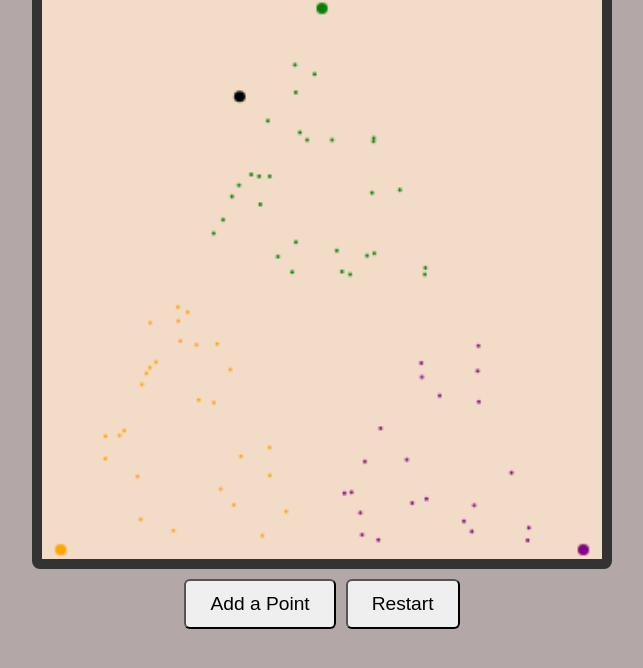
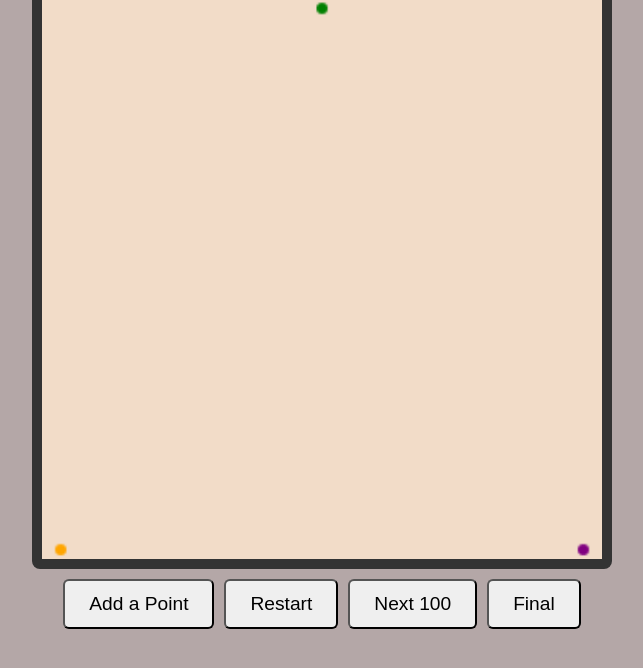
Before and after one commit to jayneen/chaos-game-visualizer, a website with bundled scripts: page src/index.html in a window 1280 px wide. Both pictures are taken after a click on the button "Restart". Shown: the part 68-736 px from the top of the page, without its empty margins (318-961 px from the left). Built offline with nearby package versions, Linux system fonts and the light colour scheme.

Commit message:
added buttons and functionality

```diff
--- a/src/index.html
+++ b/src/index.html
@@ -13,12 +13,13 @@
     <div class="rim">
       <canvas id="canvas"></canvas>
     </div>
-
-    <div class="buttons">
-      <button>Add a Point</button>
-      <button>Restart</button>
+  </div>
+  <div class="buttons">
+      <button id="add">Add a Point</button>
+      <button id="reset">Restart</button>
+      <button id="next100">Next 100</button>
+      <button id="final">Final</button>
     </div>
-  </div>
 
   <script type="module" src="../dist/renderer.js"></script>
 </body>
--- a/src/renderer.ts
+++ b/src/renderer.ts
@@ -1,12 +1,53 @@
+// constants
 // browser renderer
 const canvas = document.getElementById("canvas") as HTMLCanvasElement;
 canvas.width = 300;
 canvas.height = 300;
 const ctx = canvas.getContext("2d");
+
 //global variables of the current point
 let currX = 0;
 let currY = 0;
 
+// buttons
+// clears canvas and redraws the vertices
+const resetBtn = document.getElementById("reset")!;
+resetBtn.addEventListener("click", () => {
+    if (ctx != null) {
+        ctx.clearRect(0, 0, canvas.width, canvas.height);
+        vertexDots();
+    }
+});
+
+// adds a new point to the canvas
+const addBtn = document.getElementById("add")!;
+addBtn.addEventListener("click", () => {
+    if (ctx != null) {
+        placeRandomDot();
+    }
+});
+
+// adds 100 dots to the canvas
+const next100Btn = document.getElementById("next100")!;
+next100Btn.addEventListener("click", () => {
+    if (ctx != null) {
+        for (let i = 0; i < 100; i++) {
+            placeRandomDot();
+        }
+    }
+});
+
+// adds 10,000 dots to the canvas
+const finalBtn = document.getElementById("final")!;
+finalBtn.addEventListener("click", () => {
+    if (ctx != null) {
+        for (let i = 0; i < 10000; i++) {
+            placeRandomDot();
+        }
+    }
+});
+
+// functions
 // draws a dot at given location
 function drawDot(x: number, y: number, radius: number = 3, color: string = "black") {
     currX = x;
@@ -21,21 +62,20 @@ function drawDot(x: number, y: number, radius: number = 3, color: string = "blac
 }
 
 //draws the initial dots
-function vertexDots()
-{
+function vertexDots() {
     if (ctx != null) {
         ctx.beginPath();
-        ctx.arc(150, 5, 3, 0, Math.PI*2);
+        ctx.arc(150, 5, 3, 0, Math.PI * 2);
         ctx.fillStyle = "green";
         ctx.fill();
 
         ctx.beginPath();
-        ctx.arc(10, 295, 3, 0, Math.PI*2);
+        ctx.arc(10, 295, 3, 0, Math.PI * 2);
         ctx.fillStyle = "orange";
         ctx.fill();
 
         ctx.beginPath();
-        ctx.arc(290, 295, 3, 0, Math.PI*2);
+        ctx.arc(290, 295, 3, 0, Math.PI * 2);
         ctx.fillStyle = "purple";
         ctx.fill();
     }
@@ -51,23 +91,20 @@ function randomInRange(min: number, max: number) {
 function placeRandomDot() {
     const temp = Math.floor(Math.random() * 3);
 
-    if(temp == 0)
-    {
+    if (temp == 0) {
         //green
         //x 150, y 5
-        drawDot((currX + 150)/2, (currY + 5)/2, 1, "green")
+        drawDot((currX + 150) / 2, (currY + 5) / 2, 1, "green")
     }
-    else if (temp == 1)
-    {
+    else if (temp == 1) {
         //orange
         //x 10, y 295
-        drawDot((currX + 10)/2, (currY + 295)/2, 1, "orange")
+        drawDot((currX + 10) / 2, (currY + 295) / 2, 1, "orange")
     }
-    else
-    {
+    else {
         //purple
         //x 290, y 295
-        drawDot((currX + 290)/2, (currY + 295)/2, 1, "purple")
+        drawDot((currX + 290) / 2, (currY + 295) / 2, 1, "purple")
     }
 }
 
@@ -75,5 +112,4 @@ function placeRandomDot() {
 
 // script
 vertexDots();
-drawDot(randomInRange(0, canvas.width), randomInRange(0, canvas.height)); // initial dot, will need to add a check after we map a new dot to delete the old dot if it is outside the 3 vertex dots
-setInterval(placeRandomDot, 100); // calls every 10 seconds
+setInterval(placeRandomDot, 10000); // calls every 10 seconds
--- a/src/styles.css
+++ b/src/styles.css
@@ -34,6 +34,7 @@ canvas {
 .buttons {
   margin: 10px;
   display: flex;
+  justify-content: center;
   gap: 10px;
 }
 
```
